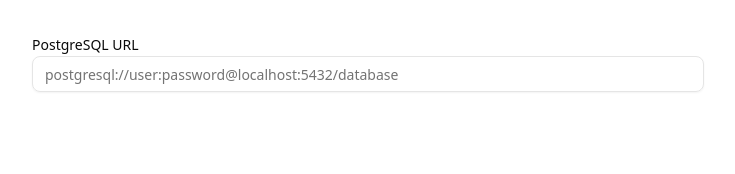
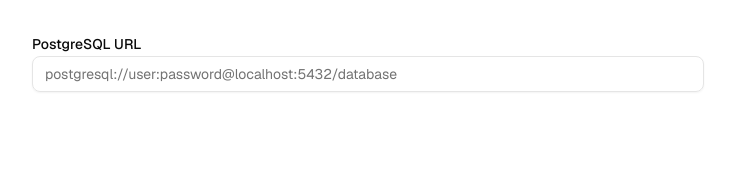
Before and after one commit to eyenalxai/psql-to-jdbc, a Next.js app: page / in a window 1280 px wide. Shown: the top 174 px of the page, without its empty margins (0-735 px from the left). Built offline with nearby package versions, Linux system fonts and the light colour scheme.

Commit message:
feat: update global styles to include Geist font variables and refactor layout component for improved class management

```diff
--- a/src/app/globals.css
+++ b/src/app/globals.css
@@ -77,6 +77,8 @@
 }
 
 @theme inline {
+	--font-sans: var(--font-geist-sans);
+	--font-mono: var(--font-geist-mono);
 	--color-background: var(--background);
 	--color-foreground: var(--foreground);
 	--color-card: var(--card);
--- a/src/app/layout.tsx
+++ b/src/app/layout.tsx
@@ -33,15 +33,12 @@
 
 export default function RootLayout({ children }: { children: ReactNode }) {
 	return (
-		<html lang="en" suppressHydrationWarning>
-			<body
-				className={cn(
-					"font-sans",
-					"antialiased",
-					GeistSans.variable,
-					GeistMono.variable
-				)}
-			>
+		<html
+			lang="en"
+			suppressHydrationWarning
+			className={cn(GeistSans.variable, GeistMono.variable)}
+		>
+			<body className={cn("antialiased")}>
 				<Providers attribute="class" defaultTheme="system" enableSystem>
 					{children}
 				</Providers>
```
